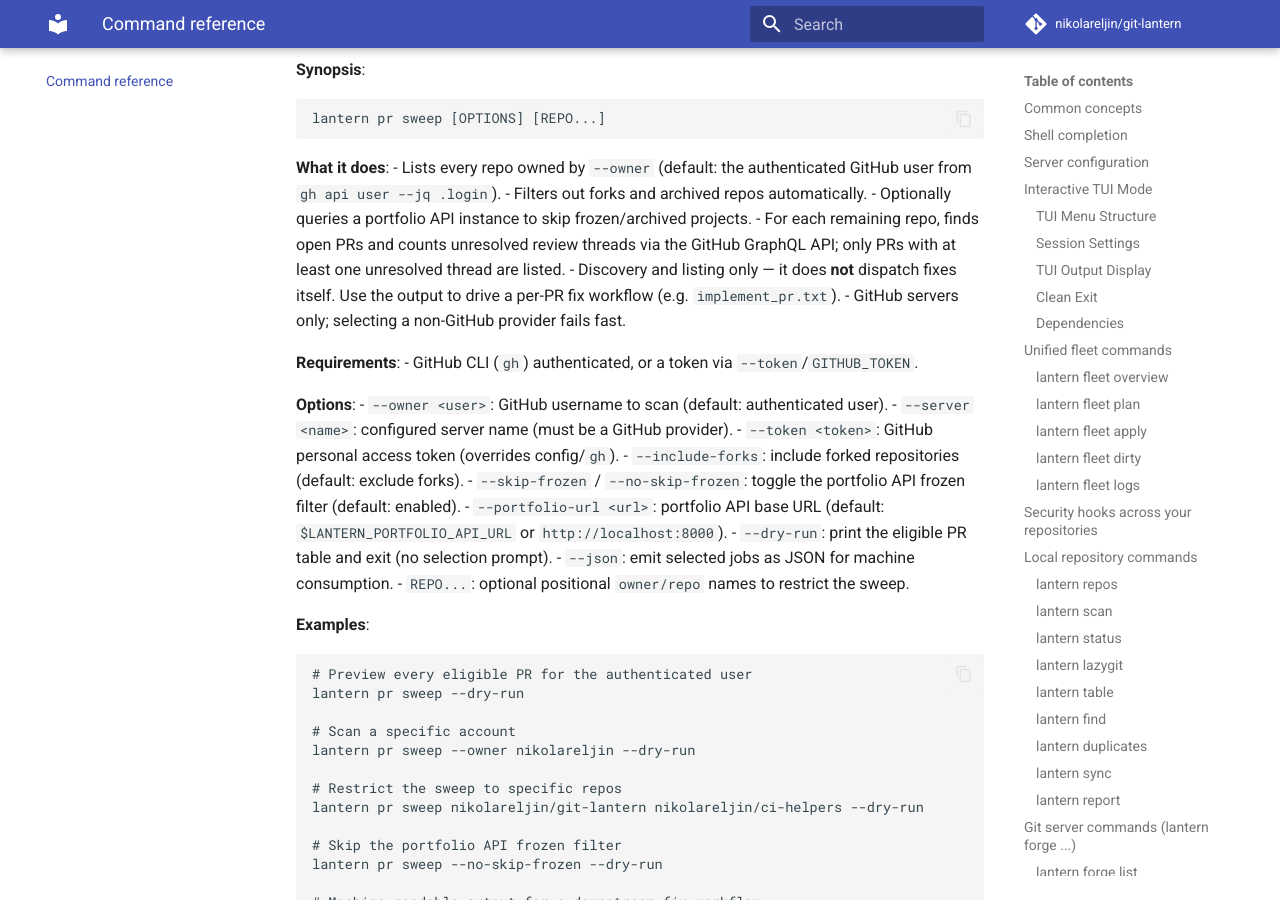
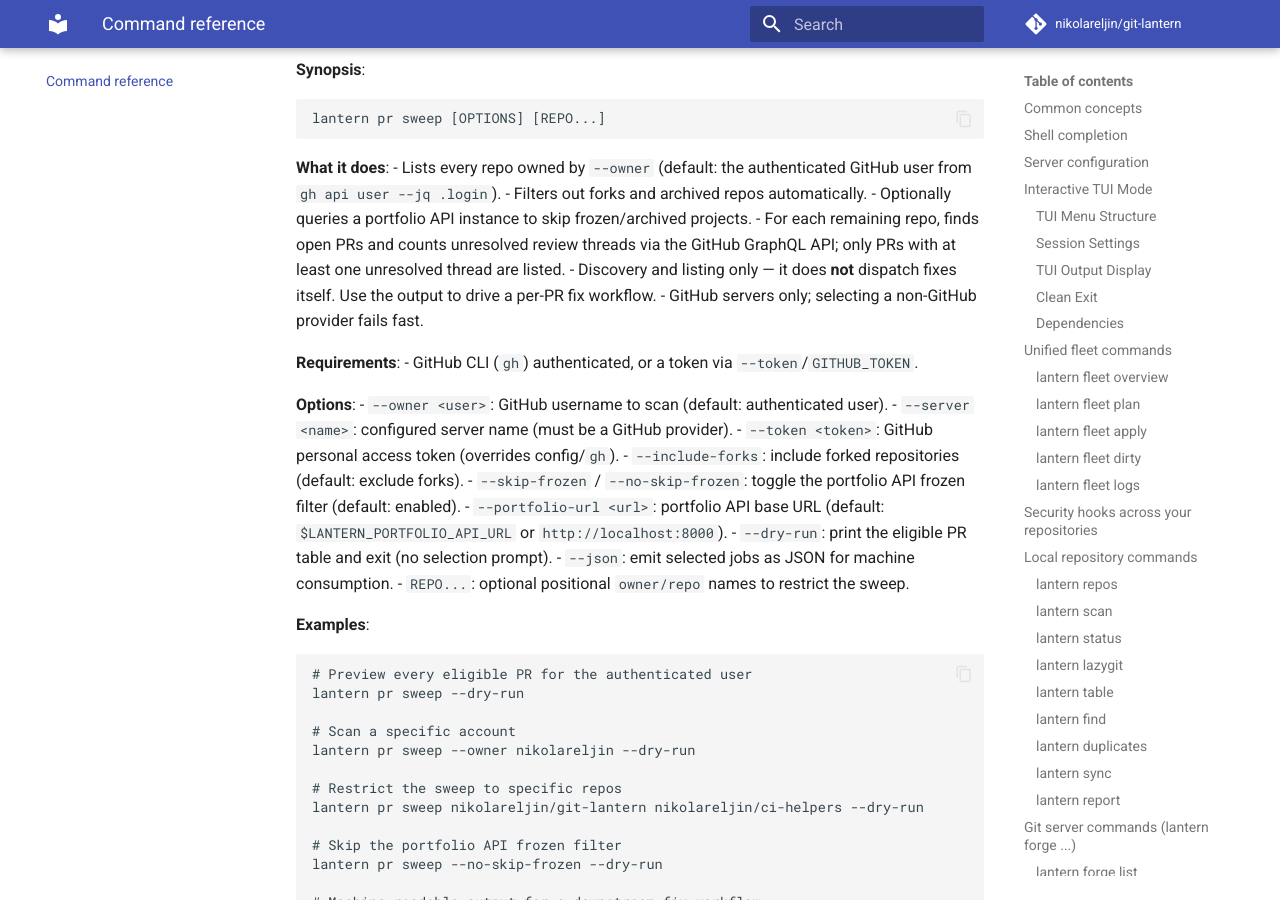
Before and after one commit to nikolareljin/git-lantern, an MkDocs documentation site: the page built from docs/commands.md, in a window 1280 px wide and 900 px high, scrolled down 14492 px. Built offline with MkDocs 1.6.1 and Material for MkDocs 9.7.7, drawn with Linux system fonts in a browser that asks for light colours; comment, search, counter and statistics services are not loaded.

Commit message:
docs: neutral wording for the PR sweep hint
Drop the example workflow file name from the CLI hint, docs/commands.md
and the 0.7.0 CHANGELOG note.

```diff
--- a/docs/commands.md
+++ b/docs/commands.md
@@ -724,7 +724,7 @@ lantern pr sweep [OPTIONS] [REPO...]
 - For each remaining repo, finds open PRs and counts unresolved review threads via
   the GitHub GraphQL API; only PRs with at least one unresolved thread are listed.
 - Discovery and listing only — it does **not** dispatch fixes itself. Use the output
-  to drive a per-PR fix workflow (e.g. `implement_pr.txt`).
+  to drive a per-PR fix workflow.
 - GitHub servers only; selecting a non-GitHub provider fails fast.
 
 **Requirements**:
```
Also changed, not shown: CHANGELOG.md (+1 -1 lines), 1 other file.
